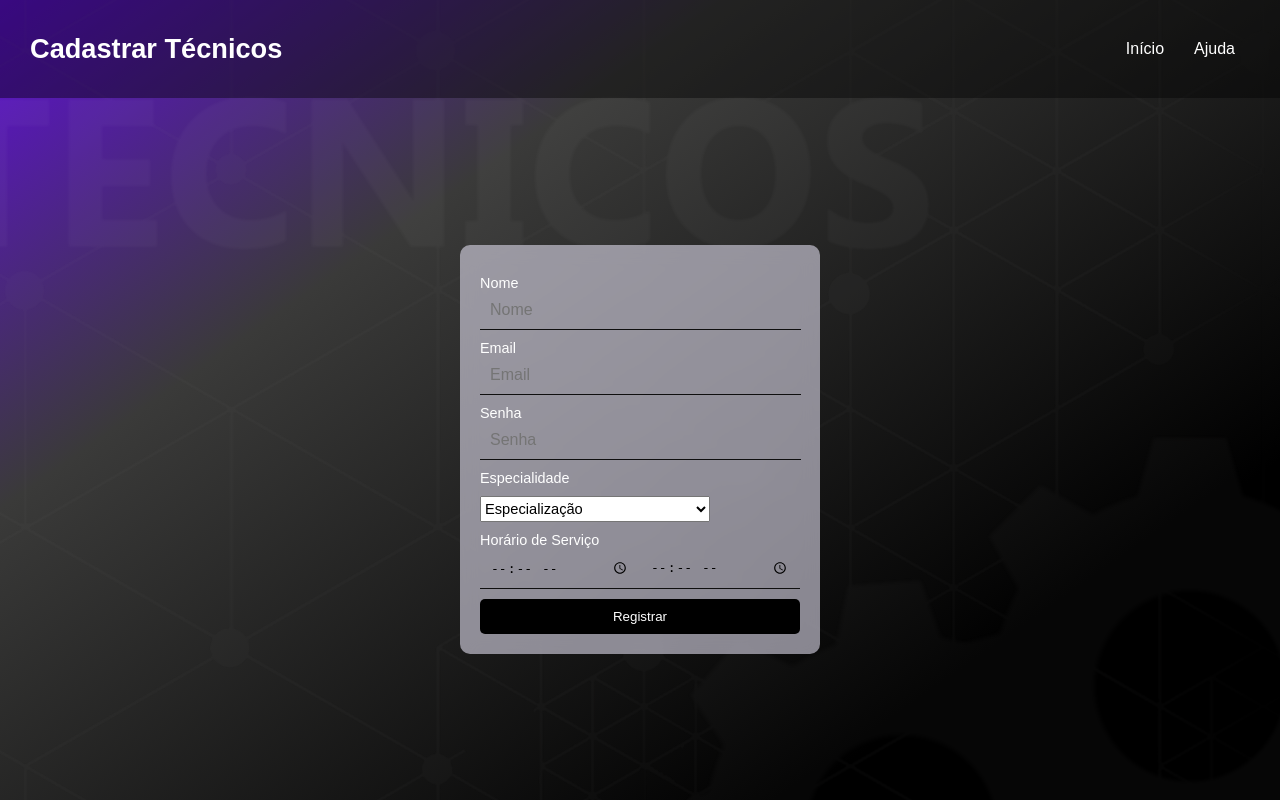
After one commit to SolutionsTech-Unimar/TickFast, a Flask app: template templates/cadastro.html in a window 1280 px wide. The commit adds this page. Run offline with Flask 3, Linux system fonts and the light colour scheme; the template is opened without the code that fills it, so the values that code supplies are empty; some libraries are stand-ins or nearby versions.

Commit message:
Hover botão mapa e caland melhorado, ids ticket e técnicos randomizados, tela cadastro + injeção de tecnicos no db, volta do nyan cat

```diff
--- a/app/models.py
+++ b/app/models.py
@@ -16,4 +16,8 @@ class Ticket(db.Model):
 class Tecnico(db.Model):
     id = db.Column(db.Integer, primary_key=True)
     nome = db.Column(db.String(100), nullable=False)
+    email = db.Column(db.String(200), nullable=False)
+    senha = db.Column(db.String(200), nullable=False)
     especialidade = db.Column(db.String(100), nullable=False)
+    horaEntrada = db.Column(db.String(4), nullable=False)
+    horaSaida = db.Column(db.String(4), nullable=False)
--- a/static/css/styles-cadastro.css
+++ b/static/css/styles-cadastro.css
@@ -1,5 +1,4 @@
 body {
-    background: url('../images/fundoC.jpg') no-repeat center center/cover;
   display: flex;
   flex-direction: column;
   height: 100vh;
@@ -7,18 +6,57 @@ body {
   font-family: Arial, sans-serif;
 }
 
+.background-gradient {
+  position: fixed;
+  top: 0;
+  left: 0;
+  width: 100%;
+  height: 100%;
+  background: linear-gradient(
+    145deg,
+    rgba(95, 15, 215, 1) 0%,
+    rgb(58, 58, 57) 30%,
+    rgba(0, 0, 0, 1) 80%
+  );
+  background-size: cover;
+  background-position: center;
+  background-repeat: no-repeat;
+
+  z-index: -2; /* envia para trás, abaixo de todo o conteúdo */
+}
+
+.background-image {
+  position: fixed;
+  top: 0;
+  left: 0;
+  width: 100%;
+  height: 100%;
+
+  background-image: url("../images/cadastro.png");
+  background-size: cover;
+  background-position: center;
+  background-repeat: no-repeat;
+
+  opacity: 0.03; /* controla a opacidade da imagem */
+  z-index: -1; /* envia para trás, abaixo de todo o conteúdo */
+}
+
 /* HEADER */
 header {
   display: flex;
   justify-content: space-between;
   align-items: center;
-    background: rgba(0, 0, 0, 0.7);
+  background: rgba(0, 0, 0, 0.4);
   padding: 15px 30px;
   color: rgb(255, 255, 255);
 }
 
+.title {
+  font-size: 1.7em;
+}
+
 header h1 {
-    font-size: 1.5em;
+  font-size: 1.7em;
 }
 
 nav ul {
@@ -59,7 +97,7 @@ nav ul li a {
 }
 
 .form-box {
-    background: rgba(30, 30, 30, 0.8);
+  background: rgba(231, 228, 245, 0.575);
   padding: 20px;
   border-radius: 10px;
   backdrop-filter: blur(10px);
@@ -68,6 +106,7 @@ nav ul li a {
 }
 
 .form-header {
+  color: black;
   display: flex;
   justify-content: space-between;
   align-items: center;
@@ -91,22 +130,32 @@ nav ul li a {
 }
 
 .input-group input {
-    width: 100%;
-    padding: 8px;
+  width: 94%;
+  font-size: medium;
+  padding: 10px;
   border: none;
-    border-bottom: 1px solid white;
+  border-bottom: 1px solid rgb(15, 15, 15);
   background: transparent;
-    color: white;
+  color: rgb(0, 0, 0);
+}
+/* Caixa de selção de especialização */
+
+.focus {
+  margin-top: 10px;
+  height: 26px;
+  width: 230px;
+  font-size: 11pt;
 }
 
 /* HORÁRIO DE SERVIÇO */
 .time-box {
   display: flex;
   justify-content: space-between;
+  font-size: medium;
 }
 
 .time-box input {
-    width: 48%;
+  width: 60%;
 }
 
 .checkbox-group {
--- /dev/null
+++ b/static/js/cadastro.js
@@ -0,0 +1,58 @@
+document.getElementById('form-cadastro').addEventListener('submit', async function(event) {
+    event.preventDefault(); // Evita o reload padrão do form
+
+    // Captura os valores dos campos
+    const nome = document.getElementById('nome').value;
+    const nomeRegex = /^[a-zA-ZáéíóúãõâêîôûçÁÉÍÓÚÂÊÎÔÛÇ\s]+$/;
+     if (!nomeRegex.test(nome)) {
+        alert("O nome completo deve conter apenas letras e espaços.");
+    }
+    const email = document.getElementById('email').value;
+    const senha = document.getElementById('senha').value;
+    const especialidade = document.getElementById('especialidade').value;
+    const horaEntrada = document.getElementById('horaEntrada').value;
+    const horaSaida = document.getElementById('horaSaida').value;
+
+    // Monta o objeto JSON
+    const tecnico = {
+        nome: nome,
+        email: email,
+        senha: senha,
+        especialidade: especialidade,
+        horaEntrada: horaEntrada,
+        horaSaida: horaSaida
+    };
+
+    try {
+        const response = await fetch('/cadastro', {
+            method: 'POST',
+            headers: {
+                'Content-Type': 'application/json'
+            },
+            body: JSON.stringify(tecnico)
+        });
+
+        const result = await response.json();
+         if (response.status == 200) {
+            Swal.fire({
+                title: "Cadastrado com sucesso! Esta conta tem acesso ao app mobile!",
+                width: 600,
+                padding: "3em",
+                color: "rgb(119, 15, 250)",
+                background: "#fff url('../static/images/swalala.jpg')"
+            }).then(() => {
+                window.location.href = "/tick_fast";  // Redireciona para a rota principal
+            });
+        }
+        else {
+            Swal.fire({
+                icon: "error",
+                title: "Oops...",
+                text: "Algo deu errado no cadastro!",
+            });
+        }
+    } catch (error) {
+        console.error("Erro na requisição:", error);
+        alert("Erro de conexão com o servidor.");
+    }
+});
--- a/static/js/contato.js
+++ b/static/js/contato.js
@@ -86,7 +86,7 @@ async function validarFormulario(event) {
                 background: "#fff url('../static/images/trees.png')",
                 backdrop: `
                   rgba(0,0,123,0.4)
-                  ("../static/images/nyan-cat.gif")
+                  url("../static/images/nyan-cat.gif")
                   left top
                   no-repeat
                 `
--- a/static/js/javinha.js
+++ b/static/js/javinha.js
@@ -68,6 +68,7 @@ document.addEventListener("DOMContentLoaded", function () {
                 ticketDiv.className = 'ticket-box';
                 ticketDiv.innerHTML = `
                 <h3>${ticket.produto}</h3>
+                <p><strong>ID: [${ticket.id}]</p>
                 <p><strong>Nome:</strong> ${ticket.nome}</p>
                 <p><strong>CEP:</strong> ${ticket.cep}</p>
                 <p><strong>Status:</strong> ${ticket.status} </p>
--- a/templates/TickFast.html
+++ b/templates/TickFast.html
@@ -20,7 +20,7 @@
     />
     <link
       rel="stylesheet"
-      href="https://fonts.googleapis.com/css2?family=Material+Symbols+Outlined:opsz,wght,FILL,GRAD@20..48,100..700,0..1,-50..200&icon_names=engineering,help,lists,notifications"
+      href="https://fonts.googleapis.com/css2?family=Material+Symbols+Outlined:opsz,wght,FILL,GRAD@20..48,100..700,0..1,-50..200&icon_names=engineering,help,lists,notifications,person_add"
     />
     <!-- Trocar aqui pela referência da pasta da fonte-->
     <title>TickFast</title>
@@ -53,10 +53,14 @@
       <button id="btnCarta" class="icon-button">
         <span class="material-symbols-outlined"> lists </span>
       </button>
+      <button id="btnRegister" class="icon-button" onclick="window.location.href='/cadastro'">
+        <span class="material-symbols-outlined"> person_add </span>
+      </button>
       <button id="btnHelp" class="help-icon">
         <span class="material-symbols-outlined"> help </span>
       </button>
     </div>
+
 
     <div class="calendar">
       <div class="conteiner">
--- /dev/null
+++ b/templates/cadastro.html
@@ -0,0 +1,75 @@
+<!DOCTYPE html>
+<html lang="pt-BR">
+<head>
+    <meta charset="UTF-8">
+    <meta name="viewport" content="width=device-width, initial-scale=1.0">
+    <link rel="stylesheet" href="{{ url_for('static', filename='css/styles-cadastro.css') }}">
+    <title>Registro</title>
+</head>
+<body>
+
+
+    <div class="background-gradient"></div>
+    <div class="background-image"></div>
+
+    <header>
+        <h1 class="title">Cadastrar Técnicos</h1>
+        <nav>
+            <ul>
+                <li><a class="header-link" href="{{ url_for('ticketapp') }}">Início</a></li>
+                <li><a href="#">Ajuda</a></li>
+            </ul>
+        </nav>
+
+    </header>
+
+
+    <div class="container">
+        <div class="form-box">
+            <div class="form-header">
+            </div>
+            <form id="form-cadastro">
+                <div class="input-group">
+                    <label>Nome</label>
+                    <input type="text" id="nome" placeholder="Nome" required>
+                    <div id="erro-nome" style="color: red; font-size: 0.9em;"></div>
+                </div>
+                <div class="input-group">
+                    <label>Email</label>
+                    <input type="email" id="email" placeholder="Email" required>
+                </div>
+                <div class="input-group">
+                    <label>Senha</label>
+                    <input type="password" id="senha" placeholder="Senha" required>
+                </div>
+                <div class="input-group">
+                    <label>Especialidade</label>
+                    <select  id="especialidade" name="produto" class="focus" required>
+                        <option value="" selected disabled>Especialização</option>
+                        <option value="geral">Geral</option>
+                        <option value="freezer">Freezer</option>
+                        <option value="maquina de sorvete">Máquina de sorvete</option>
+                        <option value="geladeira">Geladeira</option>
+                        <option value="maquinademilkshake">Máquina de Milkshake</option>
+                        <option value="maquinadechantilly">Máquina de Chantilly</option>
+                    </select>
+                </div>
+                <div class="input-group">
+                    <label>Horário de Serviço</label>
+                    <div class="time-box">
+                        <input type="time" id="horaEntrada" required>
+                        <input type="time" id="horaSaida" required>
+                    </div>
+                </div>
+                <div>
+                    <div id="errorMessages" style="color: rgb(110, 2, 2); display: none; margin-bottom: 10px;"></div>
+                    <button class="register-btn" type="submit">Registrar</button>
+                </div>
+            </form>
+        </div>
+    </div>
+
+    <script src="{{ url_for('static', filename='js/cadastro.js') }}" defer></script>
+    <script src="https://cdn.jsdelivr.net/npm/sweetalert2@11"></script>
+</body>
+</html>
```
Also changed, not shown: app/routes.py (+38 -4 lines), static/css/style-tickfast.css (+16 -11 lines), templates/EmployReg.html (deleted, +0 -54 lines), static/images/cadastro.png (added), static/images/swalala.jpg (added), 1 other file. Lines whose indentation alone changed are shown as unchanged.
